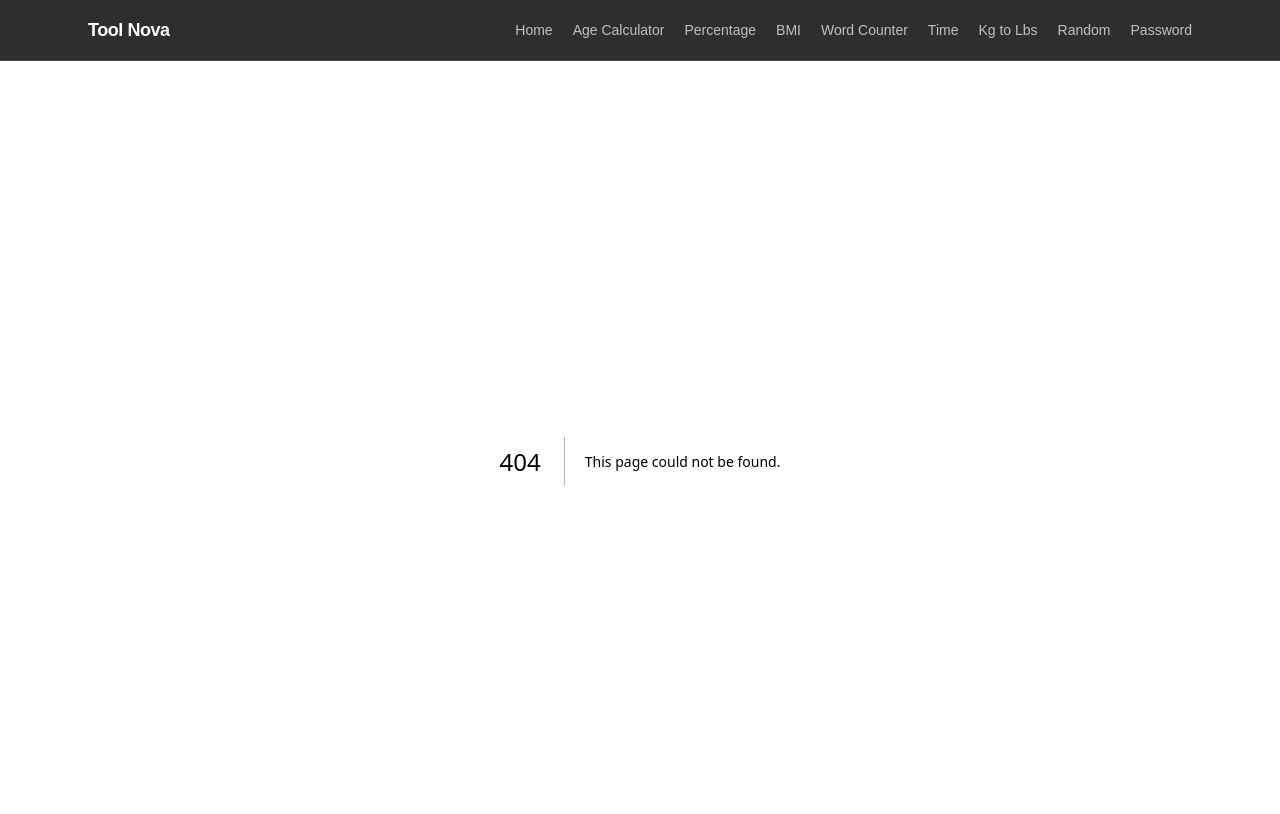
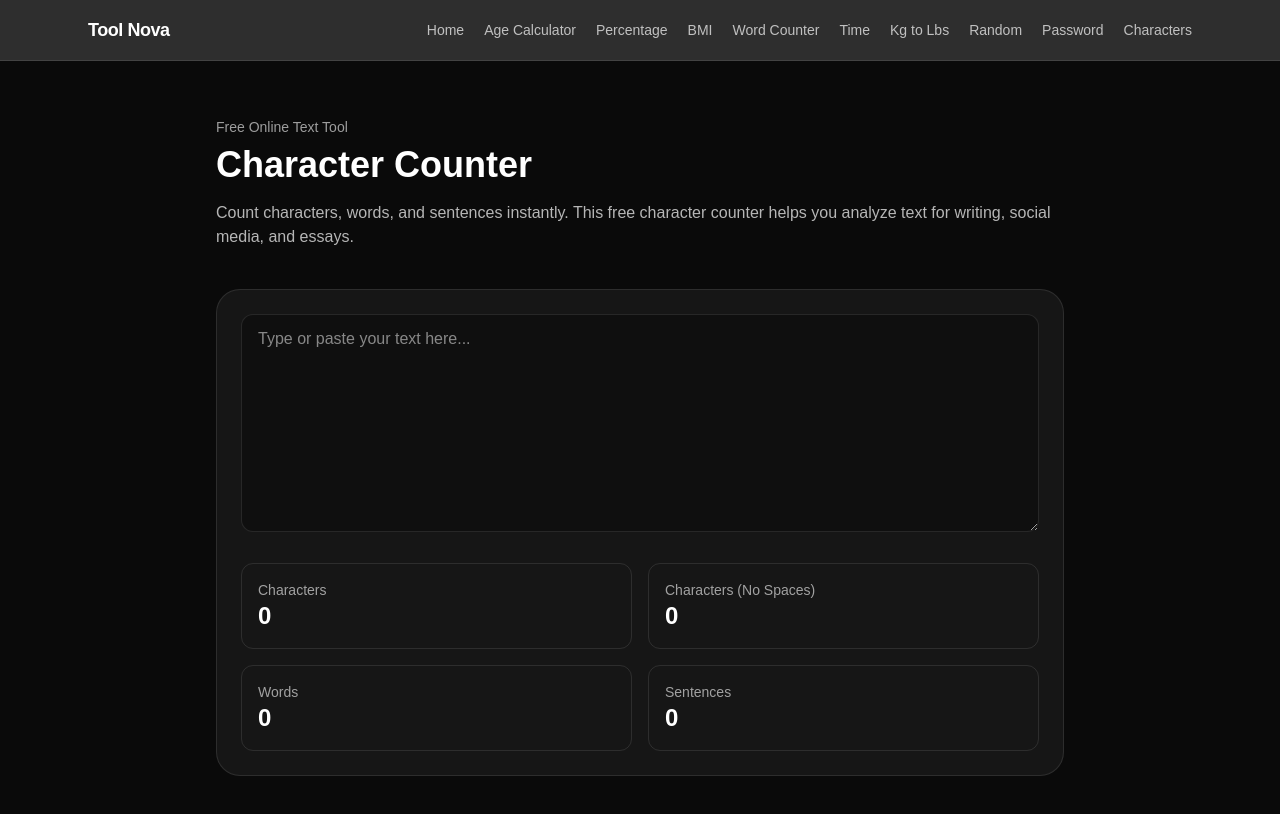
Before and after one commit to spacekjk/tool-nova-site, a Next.js app: page /character-counter in a window 1280 px wide. Before the commit this address had no page. Shown: the top 814 px of the page. Built offline with nearby package versions, Linux system fonts and the light colour scheme.

Commit message:
add character counter

```diff
--- /dev/null
+++ b/app/character-counter/page.tsx
@@ -0,0 +1,75 @@
+"use client";
+
+import { useState } from "react";
+
+export default function CharacterCounter() {
+
+  const [text, setText] = useState("");
+
+  const characters = text.length;
+  const charactersNoSpaces = text.replace(/\s/g, "").length;
+  const words = text.trim() ? text.trim().split(/\s+/).length : 0;
+  const sentences = text.split(/[.!?]+/).filter(Boolean).length;
+
+  return (
+    <main className="min-h-screen bg-neutral-950 text-white">
+
+      <section className="mx-auto max-w-4xl px-6 py-14">
+
+        <p className="text-sm text-white/60">
+          Free Online Text Tool
+        </p>
+
+        <h1 className="mt-2 text-4xl font-bold">
+          Character Counter
+        </h1>
+
+        <p className="mt-4 text-white/70">
+          Count characters, words, and sentences instantly. This free
+          character counter helps you analyze text for writing, social media,
+          and essays.
+        </p>
+
+        <div className="mt-10 rounded-3xl border border-white/10 bg-white/5 p-6">
+
+          <textarea
+            rows={8}
+            value={text}
+            onChange={(e) => setText(e.target.value)}
+            placeholder="Type or paste your text here..."
+            className="w-full rounded-xl border border-white/10 bg-black/30 px-4 py-3"
+          />
+
+          <div className="mt-6 grid grid-cols-2 gap-4">
+
+            <div className="rounded-xl border border-white/10 p-4">
+              <p className="text-sm text-white/60">Characters</p>
+              <p className="text-2xl font-bold">{characters}</p>
+            </div>
+
+            <div className="rounded-xl border border-white/10 p-4">
+              <p className="text-sm text-white/60">
+                Characters (No Spaces)
+              </p>
+              <p className="text-2xl font-bold">{charactersNoSpaces}</p>
+            </div>
+
+            <div className="rounded-xl border border-white/10 p-4">
+              <p className="text-sm text-white/60">Words</p>
+              <p className="text-2xl font-bold">{words}</p>
+            </div>
+
+            <div className="rounded-xl border border-white/10 p-4">
+              <p className="text-sm text-white/60">Sentences</p>
+              <p className="text-2xl font-bold">{sentences}</p>
+            </div>
+
+          </div>
+
+        </div>
+
+      </section>
+
+    </main>
+  );
+}
--- a/app/components.tsx
+++ b/app/components.tsx
@@ -10,6 +10,7 @@ const navItems = [
   { href: "/kg-to-lbs", label: "Kg to Lbs" },
   { href: "/random-number-generator", label: "Random" },
   { href: "/password-generator", label: "Password" },
+  { href: "/character-counter", label: "Characters" },
 ];
 
 export function Navbar() {
--- a/app/page.tsx
+++ b/app/page.tsx
@@ -40,6 +40,11 @@ const tools = [
     title: "Password Generator",
     href: "/password-generator",
     description: "Generate strong and secure passwords instantly."
+  },
+  {
+  title: "Character Counter",
+  href: "/character-counter",
+  description: "Count characters, words, and sentences instantly."
   }
 
 
--- a/app/sitemap.ts
+++ b/app/sitemap.ts
@@ -13,6 +13,7 @@ export default function sitemap(): MetadataRoute.Sitemap {
     "/kg-to-lbs",
     "/random-number-generator",
     "/password-generator",
+    "/character-counter",
   ];
 
   return routes.map((route) => ({
```
